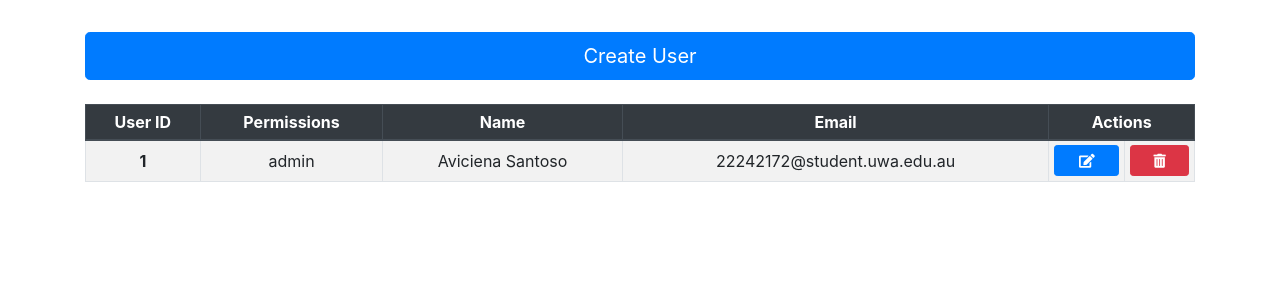
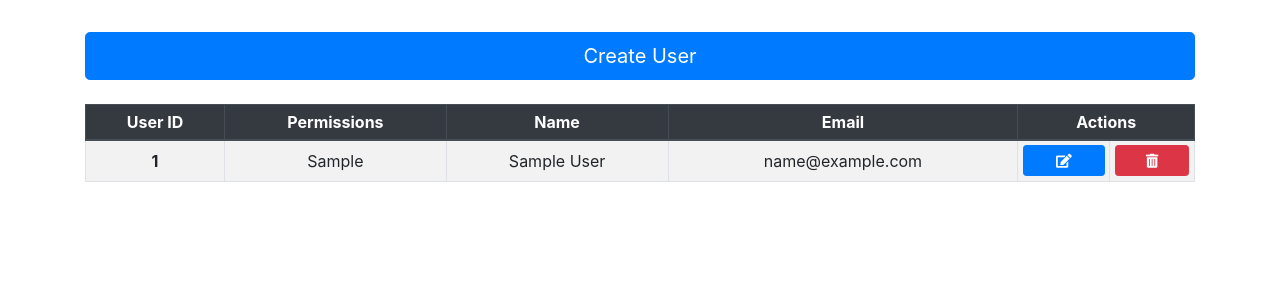
Before and after one commit to Naazyon/ReciterVotingApp, a Flask app: page /userslist in a window 1280 px wide. Shown: the part 56-356 px from the top of the page. Run offline with Flask 2, Linux system fonts and the light colour scheme; tables that the repository leaves empty hold one stand-in row (values such as "Sample post"); some libraries are stand-ins or nearby versions.

Commit message:
finished users CRUD

```diff
--- a/app/routes.py
+++ b/app/routes.py
@@ -12,7 +12,8 @@ def home():
 
 @app.route('/userslist')
 def usersList():
-  return render_template('usersList.html')
+  users = User.query.all()
+  return render_template('usersList.html', users=users)
 
 @app.route('/chapterslist')
 def chaptersList():
@@ -26,7 +27,7 @@ def recitersList():
 def votesList():
   return render_template('votesList.html')
 
-@app.route('/user')
+@app.route('/user', methods=['POST'])
 def user():
   if(request.form):
     print(request.form)
@@ -49,18 +50,10 @@ def user():
       if id is not None and id != 0:
         user = User.query.get(id)
         if user:
-          db.session.delete(user)
-          permissions = request.form["permissions"]
-          name = request.form["name"]
-          email = request.form["email"]
-          password = generate_password_hash(request.form["password"])
-          user = User(
-            permissions = permissions,
-            name = name,
-            email = email,
-            password = password
-          )
-          db.session.add(user)
+          user.permissions = request.form["permissions"]
+          user.name = request.form["name"]
+          user.email = request.form["email"]
+          user.password = generate_password_hash(request.form["password"]) or user.password
           db.session.commit()
           return redirect('/')
     if(request.form["type"] == "DELETE"):
--- a/app/templates/usersList.html
+++ b/app/templates/usersList.html
@@ -14,43 +14,44 @@
         </tr>
     </thead>
     <tbody>
+        {% for user in users %}
         <tr>
-            <th scope="row" class="align-middle">1</th>
-            <td class="align-middle">admin</td>
-            <td class="align-middle">Aviciena Santoso</td>
-            <td class="align-middle">22242172@student.uwa.edu.au</td>
+            <th scope="row" class="align-middle">{{ user.id }}</th>
+            <td class="align-middle">{{ user.permissions }}</td>
+            <td class="align-middle">{{ user.name }}</td>
+            <td class="align-middle">{{ user.email }}</td>
             <td class="align-middle">
-                <button type="button" class="btn btn-primary btn-block btn-sm" data-toggle="modal" data-target="#editModal"><i class="fas fa-edit"></i></button>
+                <button type="button" class="btn btn-primary btn-block btn-sm" data-toggle="modal" data-target="#updateModal{{ user.id }}"><i class="fas fa-edit"></i></button>
             </td>
             <td class="align-middle">
-                <button type="button" class="btn btn-danger btn-block btn-sm" data-toggle="modal" data-target="#deleteModal"><i class="fas fa-trash-alt"></i></button>
+                <button type="button" class="btn btn-danger btn-block btn-sm" data-toggle="modal" data-target="#deleteModal{{ user.id }}"><i class="fas fa-trash-alt"></i></button>
             </td>
         </tr>
 
-        <!-- edit user modal -->
-        <div class="modal fade" id="editModal" tabindex="-1" role="dialog" aria-hidden="true">
+        <!-- update user modal -->
+        <div class="modal fade" id="updateModal{{ user.id }}" tabindex="-1" role="dialog" aria-hidden="true">
             <div class="modal-dialog modal-dialog-centered" role="document">
                 <div class="modal-content">
                     <div class="modal-body">
                         <div class="px-3">
                             <div class="form-group row">
-                                <b>Editing User ID 1</b>
+                                <b>Updating User ID {{ user.id }}</b>
                             </div>
                             <div class="form-group row">
-                                <label for="editEmail">Email</label>
-                                <input type="email" class="form-control" id="editEmail" placeholder="name@example.com">
+                                <label for="updateEmail{{ user.id }}">Email</label>
+                                <input type="email" class="form-control" id="updateEmail{{ user.id }}" value="{{ user.email }}">
                             </div>
                             <div class="form-group row">
-                                <label for="editPassword">Password</label>
-                                <input type="password" class="form-control" id="editPassword" placeholder="Password">
+                                <label for="updatePassword{{ user.id }}">Password</label>
+                                <input type="password" class="form-control" id="updatePassword{{ user.id }}">
                             </div>
                             <div class="form-group row">
-                                <label for="editName">Full Name</label>
-                                <input type="text" class="form-control" id="editName" placeholder="John Doe">
+                                <label for="updateName{{ user.id }}">Full Name</label>
+                                <input type="text" class="form-control" id="updateName{{ user.id }}" value="{{ user.name }}">
                             </div>
                             <div class="form-group row">
-                                <label for="editPermissions">Permissions</label>
-                                <select class="form-control" id="editPermissions">
+                                <label for="updatePermissions{{ user.id }}">Permissions</label>
+                                <select class="form-control" id="updatePermissions{{ user.id }}" value="{{ user.permissions }}">
                                     <option>user</option>
                                     <option>admin</option>
                                 </select>
@@ -58,7 +59,7 @@
                             <hr />
                             <div class="row">
                                 <div class="col-sm-8 px-1">
-                                    <button type="button" onclick="editUser()" class="btn btn-primary btn-block" data-dismiss="modal">Edit User</button>
+                                    <button type="button" onclick="updateUser({{ user.id }})" class="btn btn-primary btn-block" data-dismiss="modal">update User</button>
                                 </div>
                                 <div class="col-sm-4 px-1">
                                     <button type="button" class="btn btn-secondary btn-block" data-dismiss="modal">Cancel</button>
@@ -72,14 +73,14 @@
         </div>
 
         <!-- delete user modal -->
-        <div class="modal fade" id="deleteModal" tabindex="-1" role="dialog" aria-hidden="true">
+        <div class="modal fade" id="deleteModal{{ user.id }}" tabindex="-1" role="dialog" aria-hidden="true">
             <div class="modal-dialog modal-dialog-centered" role="document">
                 <div class="modal-content">
                     <div class="modal-body">
                         <div class="px-3">
                             <div class="row">
                                 <div class="col-sm-8 px-1">
-                                    <button type="button" onclick="deleteUser()" class="btn btn-danger btn-block" data-dismiss="modal">Delete User</button>
+                                    <button type="button" onclick="deleteUser({{ user.id }})" class="btn btn-danger btn-block" data-dismiss="modal">Delete User</button>
                                 </div>
                                 <div class="col-sm-4 px-1">
                                     <button type="button" class="btn btn-secondary btn-block" data-dismiss="modal">Cancel</button>
@@ -90,6 +91,8 @@
                 </div>
             </div>
         </div>
+
+        {% endfor %}
     </tbody>
 </table>
 
@@ -133,6 +136,52 @@
     </div>
 </div>
 
+<script type="text/javascript">
+    function createUser() {
+        jQuery.ajax({
+            type: "POST",
+            url: "/user",
+            data: {
+                type: "CREATE",
+                permissions: $("#createPermissions").val(),
+                name: $("#createName").val(),
+                email: $("#createEmail").val(),
+                password: $("#createPassword").val(),
+            }
+        });
+        alert("Attempted to create user");
+        document.location.reload();
+    }
 
+    function deleteUser(uid) {
+        jQuery.ajax({
+            type: "POST",
+            url: "/user",
+            data: {
+                type: "DELETE",
+                id: uid
+            }
+        });
+        alert("Attempted to delete user");
+        document.location.reload();
+    }
+
+    function updateUser(uid) {
+        jQuery.ajax({
+            type: "POST",
+            url: "/user",
+            data: {
+                type: "UPDATE",
+                id: uid,
+                permissions: $("#updatePermissions"+uid).val(),
+                name: $("#updateName"+uid).val(),
+                email: $("#updateEmail"+uid).val(),
+                password: $("#updatePassword"+uid).val(),
+            }
+        });
+        alert("Attempted to update user");
+        document.location.reload();
+    }
+</script>
 
 {% endblock %}
```
